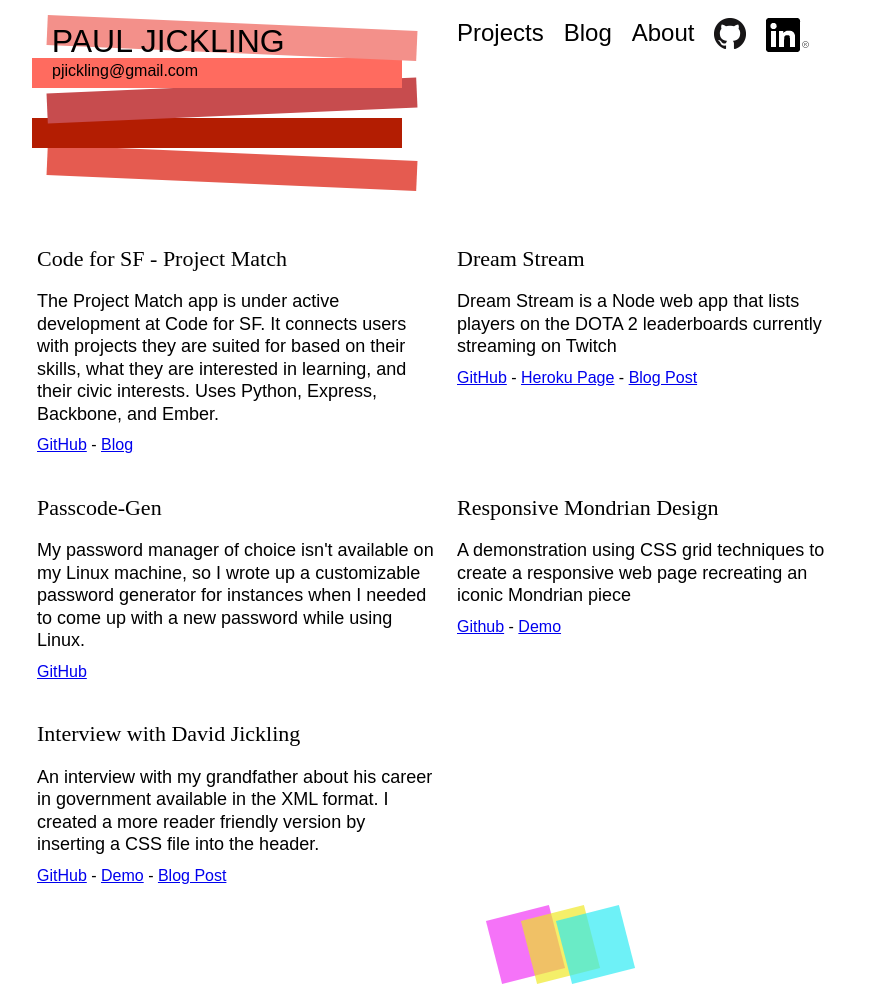
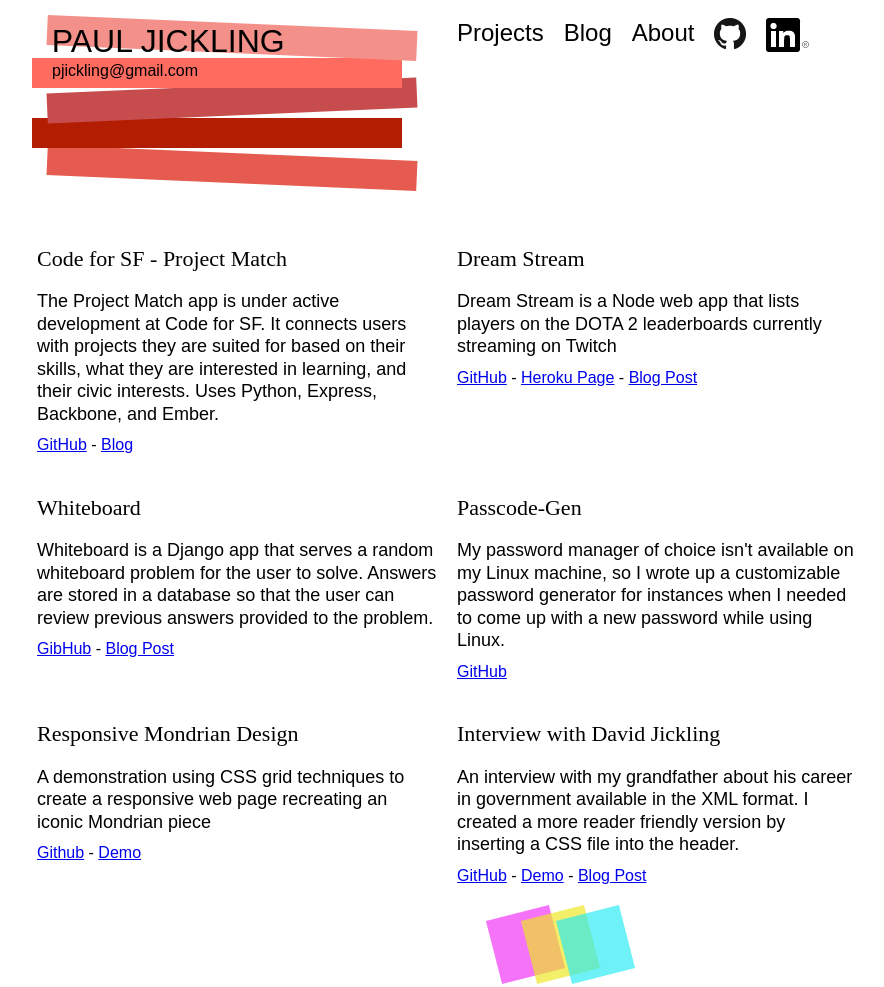
Before and after one commit to pauljickling/pauljickling.github.io, a Jekyll site: the page built from projects.md, in a window 1280 px wide. Shown: the whole page, without its empty margins (21-905 px from the left). Built offline with Jekyll 4.4.1, drawn with Linux system fonts in a browser that asks for light colours; some web fonts are replaced.

Commit message:
Updated projects page

```diff
--- a/projects.md
+++ b/projects.md
@@ -7,11 +7,15 @@ permalink: /projects/
 <ul class="post-list">
   <li class="project"><h2 class="project-title">Code for SF - Project Match</h2>
   <p class="project-text">The Project Match app is under active development at Code for SF. It connects users with projects they are suited for based on their skills, what they are interested in learning, and their civic interests. Uses Python, Express, Backbone, and Ember.</p>
-    <div class="project-links"><a href="https://github.com/designforsf/brigade-matchmaker">GitHub</a> - <a href="https://pauljickling.github.io/2018/06/15/code-for-sf-messaging.html">Blog</a></div></li>
+  <div class="project-links"><a href="https://github.com/designforsf/brigade-matchmaker">GitHub</a> - <a href="https://pauljickling.github.io/2018/06/15/code-for-sf-messaging.html">Blog</a></div></li>
 
   <li class="project"><h2 class="project-title">Dream Stream</h2>
   <p class="project-text">Dream Stream is a Node web app that lists players on the DOTA 2 leaderboards currently streaming on Twitch</p>
   <div class="project-links"><a href="https://github.com/pauljickling/Dream-Stream">GitHub</a> - <a href="https://dreamstream.herokuapp.com">Heroku Page</a> - <a href="https://pauljickling.github.io/2017/03/29/Dream-Stream-Evaluation.html">Blog Post</a></div></li>
+
+  <li class="project"><h2 class="project-title">Whiteboard</h2>
+  <p class="project-text">Whiteboard is a Django app that serves a random whiteboard problem for the user to solve. Answers are stored in a database so that the user can review previous answers provided to the problem.</p>
+  <div class="project-links"><a href="https://github.com/pauljickling/whiteboard">GibHub</a> - <a href="https://pauljickling.github.io/2018/07/30/Whiteboard.html">Blog Post</a></div></li>
 
   <li class="project"><h2 class="project-title">Passcode-Gen</h2>
   <p class="project-text">My password manager of choice isn't available on my Linux machine, so I wrote up a customizable password generator for instances when I needed to come up with a new password while using Linux.</p>
```
